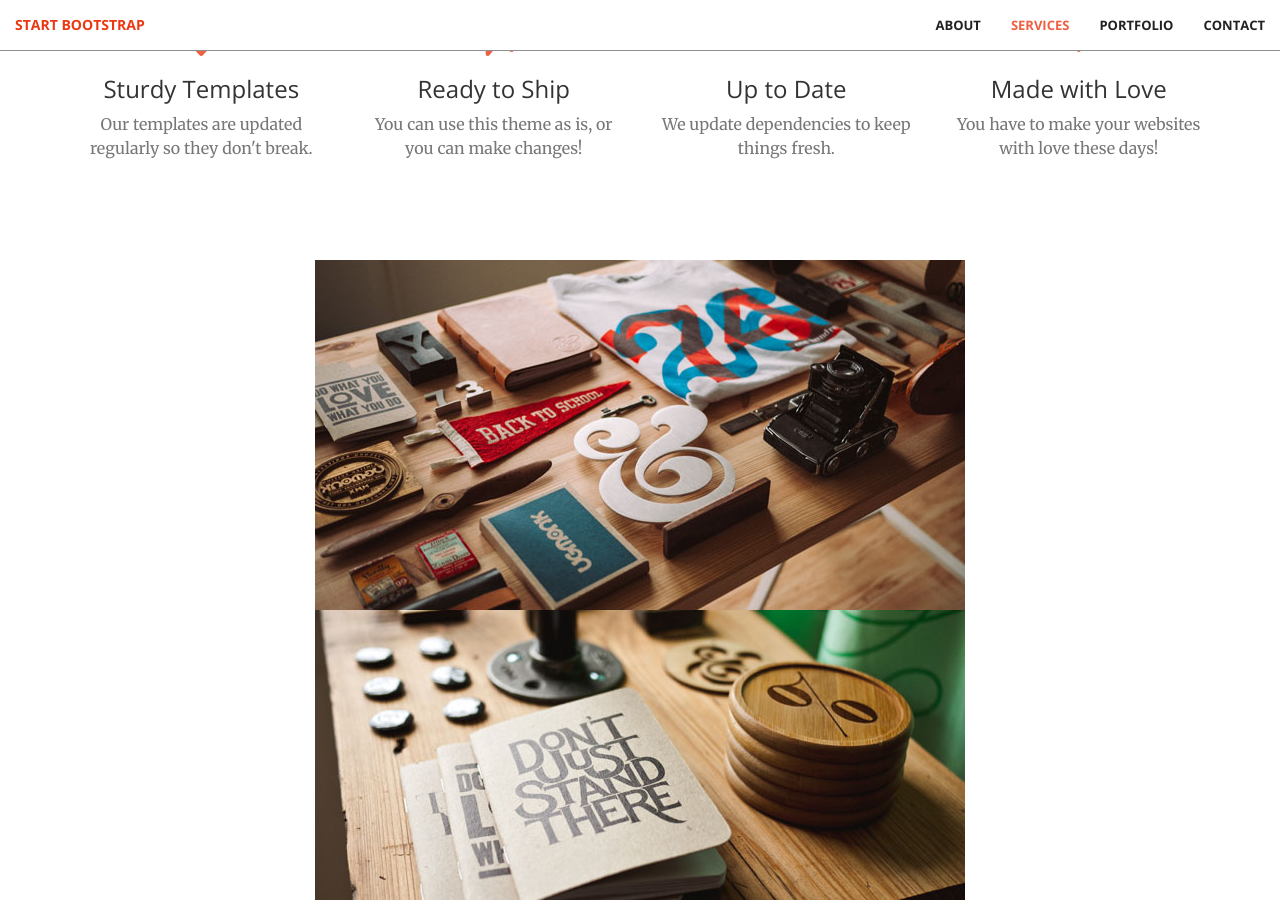
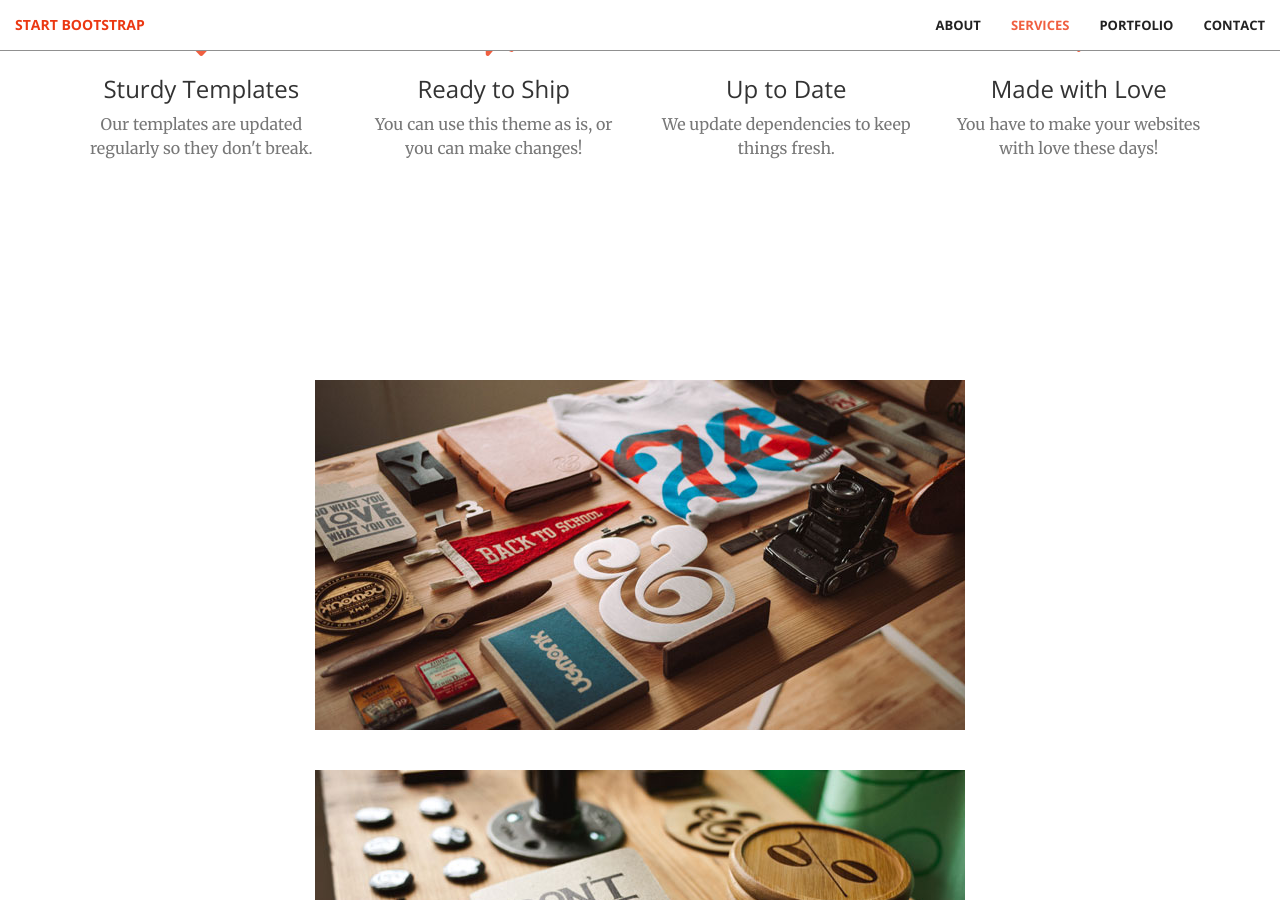
Before and after one commit to rockygiglio/rockygiglio.github.io, a Jekyll site: the page built from index.html, in a window 1280 px wide and 900 px high, scrolled down 1514 px. Built offline with Jekyll 4.4.1, drawn with Linux system fonts in a browser that asks for light colours.

Commit message:
adding grid css

```diff
--- a/_includes/head.html
+++ b/_includes/head.html
@@ -15,6 +15,7 @@
     <link href='http://fonts.googleapis.com/css?family=Open+Sans:300italic,400italic,600italic,700italic,800italic,400,300,600,700,800' rel='stylesheet' type='text/css'>
     <link href='http://fonts.googleapis.com/css?family=Merriweather:400,300,300italic,400italic,700,700italic,900,900italic' rel='stylesheet' type='text/css'>
     <link rel="stylesheet" href="font-awesome/css/font-awesome.min.css" type="text/css">
+    <link rel="stylesheet" href="css/grid.css" type="text/css">
 
     <!-- Plugin CSS -->
     <link rel="stylesheet" href="css/animate.min.css" type="text/css">
--- a/_includes/portfolio.html
+++ b/_includes/portfolio.html
@@ -1,4 +1,5 @@
-<div class="wrapper">
+<section id="portfolio>
+    <div class="boxwrapper">
             <div class="box">
                 <a href="#" class="portfolio-box">
                     <img src="img/portfolio/1.jpg" class="img-responsive" alt="">
@@ -89,4 +90,5 @@
                     </div>
                 </a>
             </div>
-</div>
+    </div>
+</section>
--- a/css/grid.css
+++ b/css/grid.css
@@ -4,7 +4,7 @@
     font-size: 150%;
   }
 
-  .wrapper {
+  .boxwrapper {
     width: 100%;
     display: grid;
     grid-gap: 10px;
```
